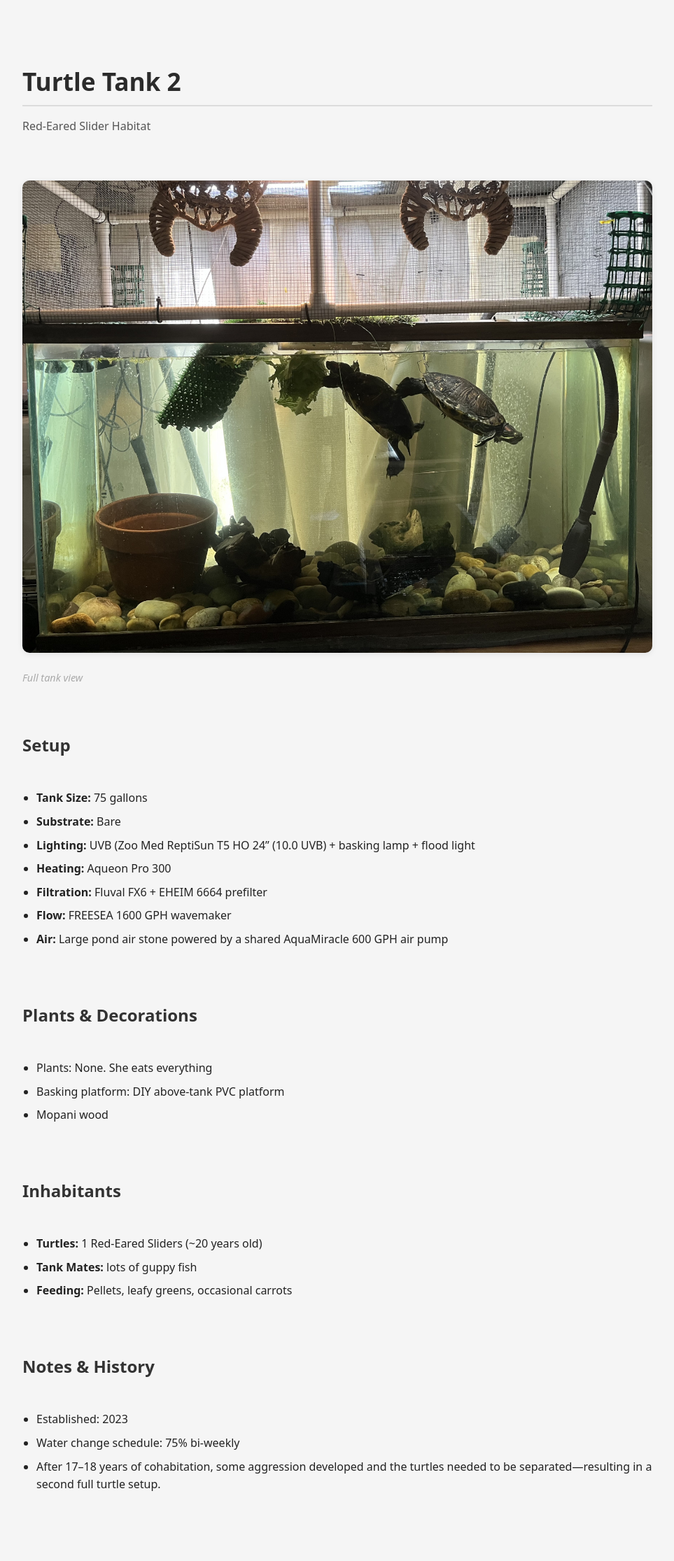
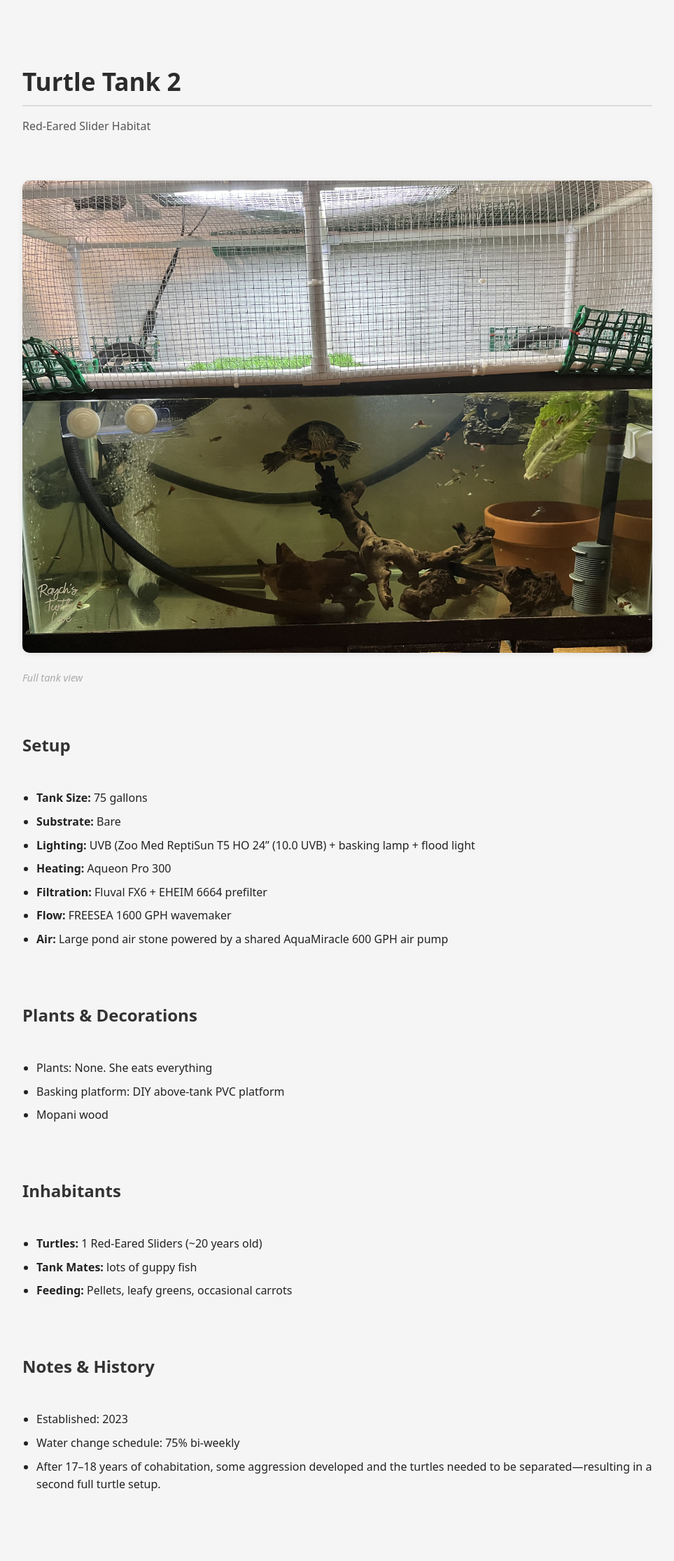
Before and after one commit to rachelsprague/turtles.raych.com, a Jekyll site: the page built from tanks/turtle-tank-2.md, in a window 1280 px wide. Shown: the whole page at 70% size, without its empty margins (158-1121 px from the left). Built offline with Jekyll 4.4.1, drawn with Linux system fonts in a browser that asks for light colours.

Commit message:
img ref 2

```diff
--- a/tanks/turtle-tank-2.md
+++ b/tanks/turtle-tank-2.md
@@ -6,7 +6,7 @@ subtitle: Red-Eared Slider Habitat
 
 <!-- ## Images -->
 
-![Tank Overview](/assets/images/tanks/turtle-tank-1.jpg)
+![Tank Overview](/assets/images/tanks/turtle-tank-2.jpg)
 *Full tank view*
 
 <!-- ![Basking Area](/assets/images/turtle-tank-1-basking.jpg)
```
